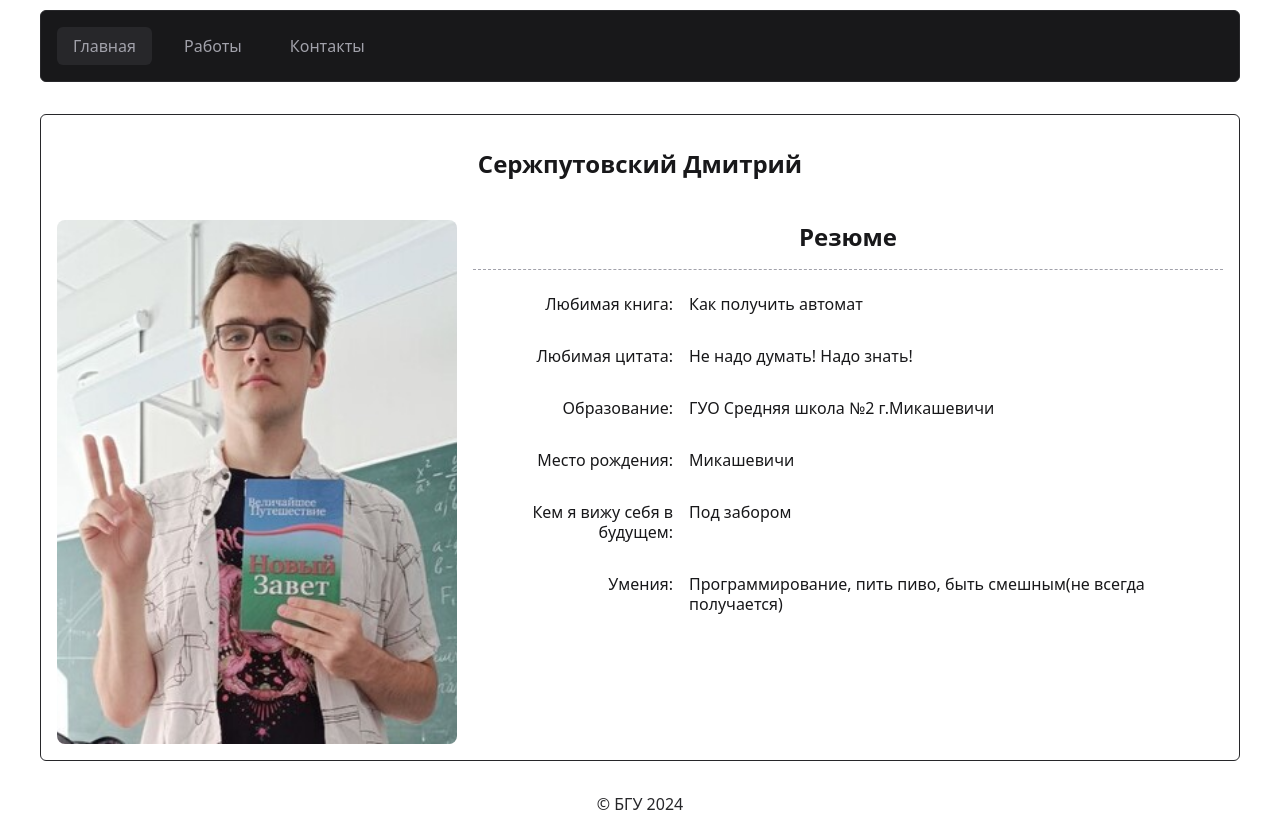
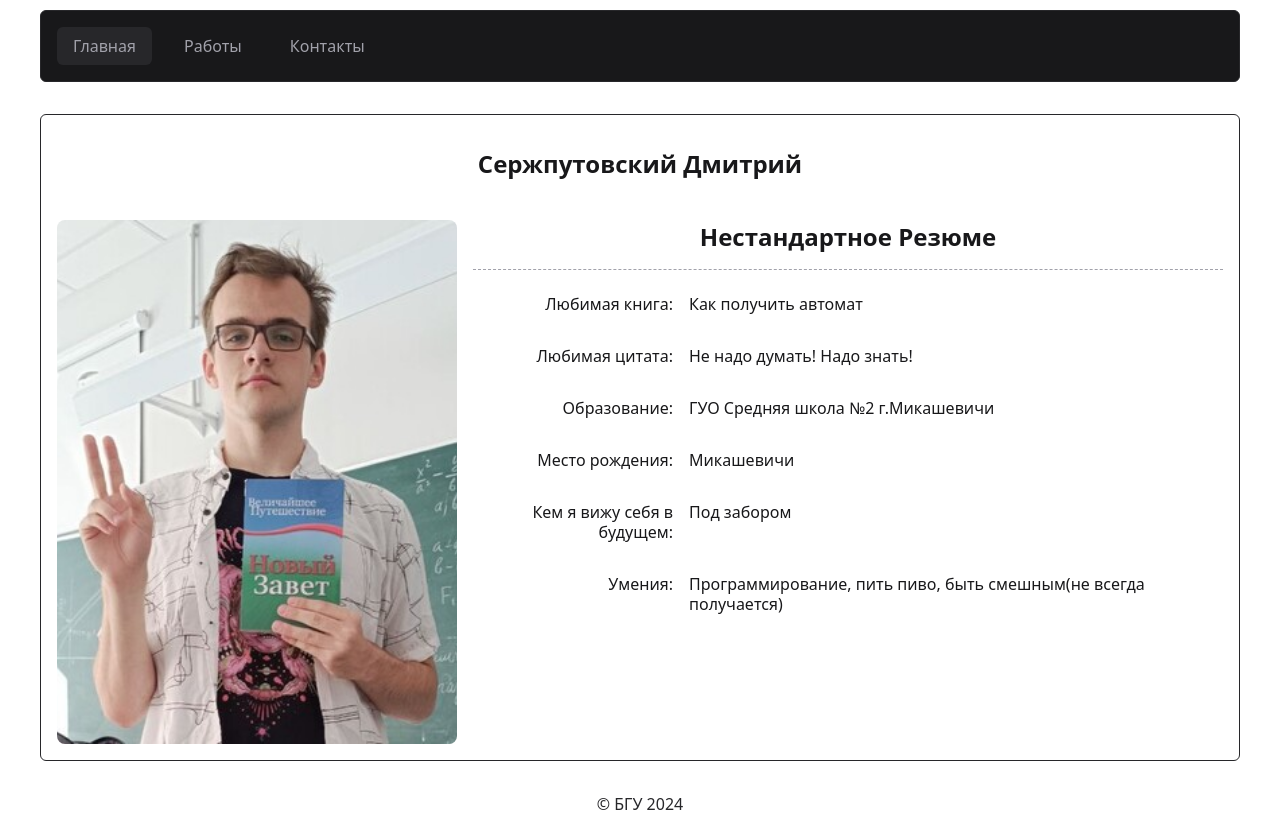
Before and after one commit to dedserch/resume, a plain HTML site: page index.html in a window 1280 px wide. Shown: the part 102-933 px from the top of the page. Drawn offline with Linux system fonts and the light colour scheme.

Commit message:
fix main page

```diff
--- a/index.html
+++ b/index.html
@@ -34,7 +34,7 @@
               />
             </div>
             <div class="info">
-              <h2 class="pageTitle notStandard">Резюме</h2>
+              <h2 class="pageTitle notStandard">Нестандартное Резюме</h2>
               <ul class="infoItems">
                 <li class="infoItem">
                   <p class="title">Любимая книга:</p>
```
